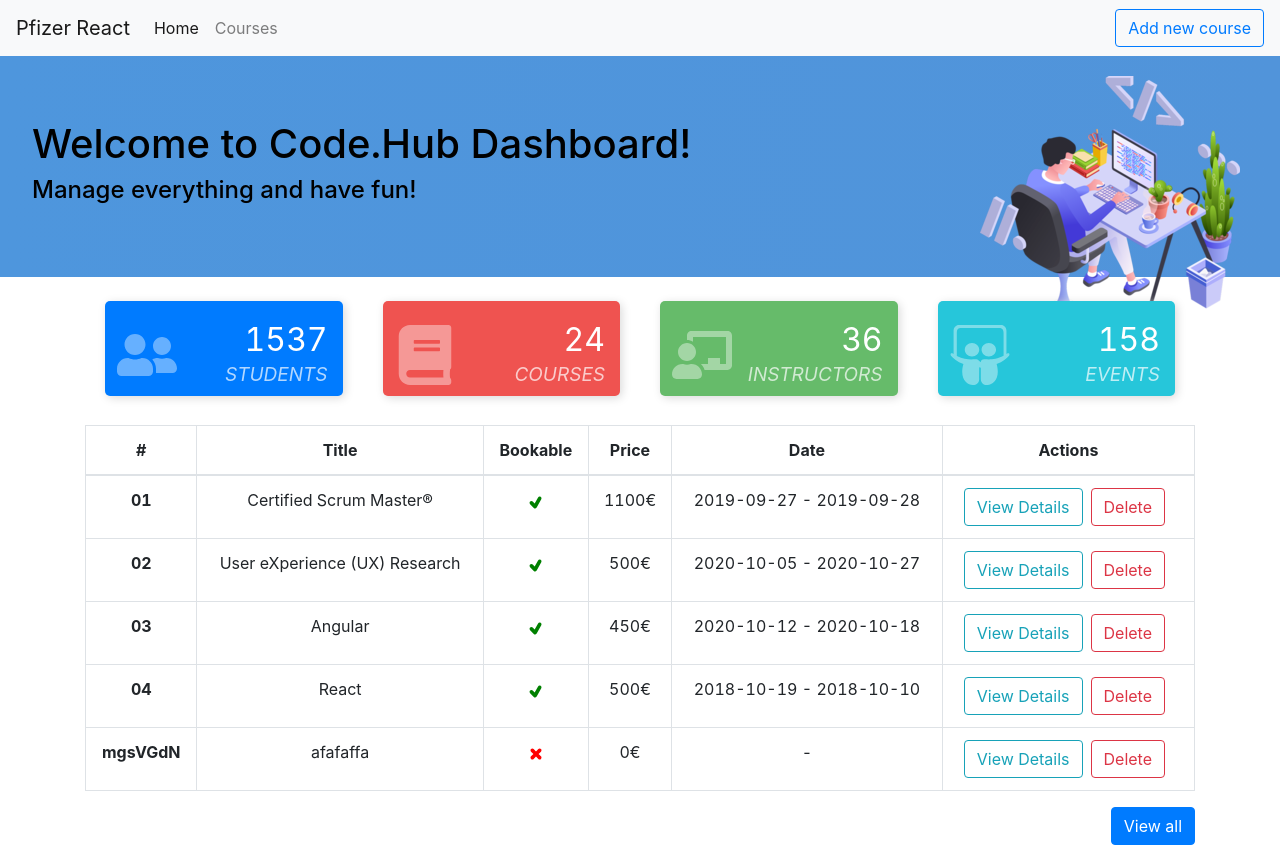
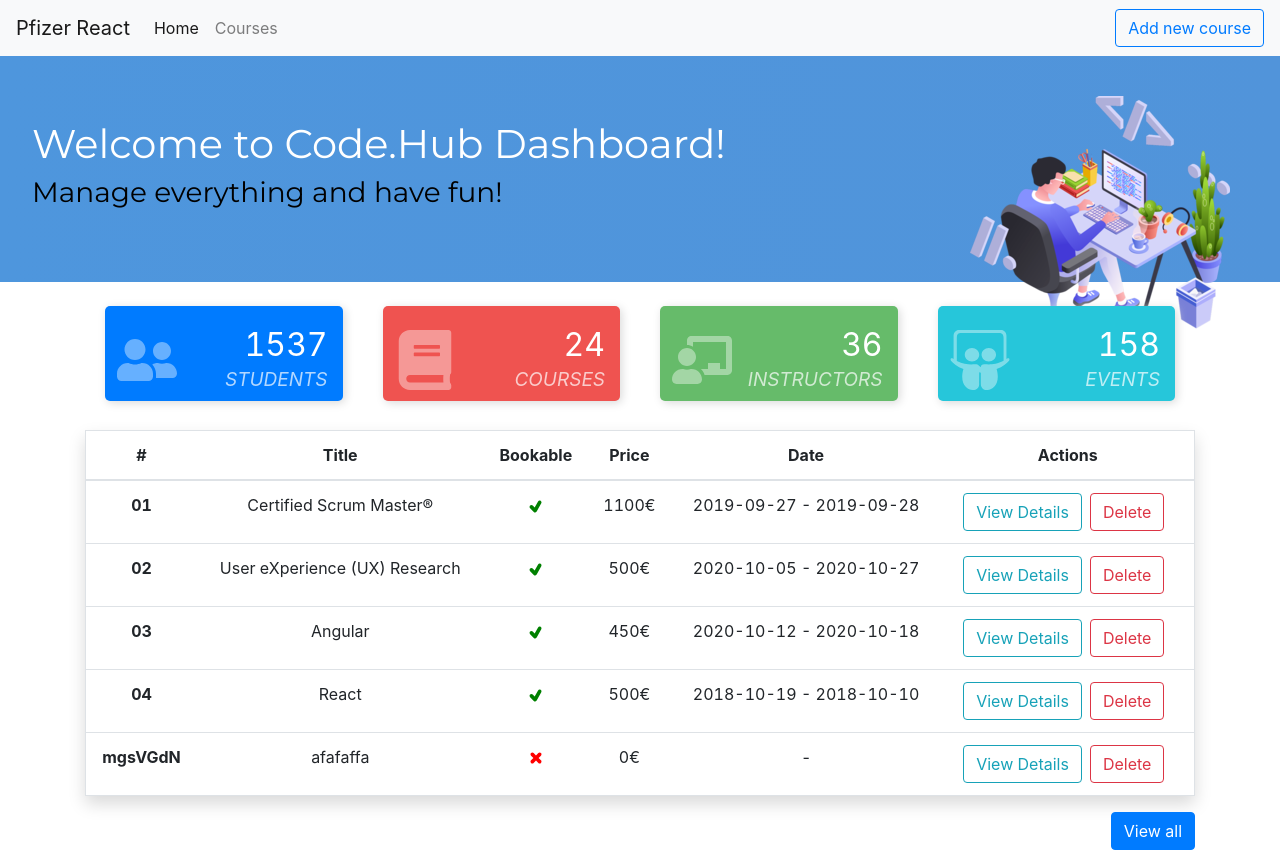
Before and after one commit to diamantisR/pfizer-react-web-app, a React (Create React App) app: page / in a window 1280 px wide. Built offline with nearby package versions, Linux system fonts and the light colour scheme; data requests are answered from the project's data file; the HTML template or start-up script is replaced by a standard one.

Commit message:
react-spinners library added / minor ui changes

```diff
--- a/package.json
+++ b/package.json
@@ -15,6 +15,7 @@
     "react-icons": "^3.11.0",
     "react-router-dom": "^5.2.0",
     "react-scripts": "4.0.0",
+    "react-spinners": "^0.9.0",
     "reactstrap": "^8.7.1",
     "web-vitals": "^0.2.4"
   },
--- a/public/index.html
+++ b/public/index.html
@@ -1,13 +1,18 @@
 <!DOCTYPE html>
 <html lang="en">
+
   <head>
     <meta charset="utf-8" />
+    <link rel="preconnect" href="https://fonts.gstatic.com">
+    <link href="https://fonts.googleapis.com/css2?family=Montserrat:wght@300;400&display=swap" rel="stylesheet">
     <link rel="icon" href="%PUBLIC_URL%/favicon.ico" />
     <meta name="viewport" content="width=device-width, initial-scale=1" />
     <title>Pfizer React</title>
   </head>
+
   <body>
     <noscript>You need to enable JavaScript to run this app.</noscript>
     <div id="root"></div>
   </body>
+
 </html>
--- a/src/components/common/CourseCard.js
+++ b/src/components/common/CourseCard.js
@@ -6,10 +6,7 @@ import { Link } from 'react-router-dom';
 const CourseCard = ({ course }) => {
   return (
     <>
-      <Card
-        style={{ width: '21rem', marginBottom: '10px' }}
-        key={course }
-      >
+      <Card style={{ width: '21rem', marginBottom: '10px' }} key={course.id}>
         <Card.Header style={{ fontSize: '1.3rem' }}>{course.title}</Card.Header>
         <Card.Img variant='top' src={course.imagePath} />
         <Card.Body>
--- a/src/components/common/WelcomeMessage.js
+++ b/src/components/common/WelcomeMessage.js
@@ -4,8 +4,8 @@ import { Jumbotron } from 'react-bootstrap';
 const WelcomeMessage = () => {
   return (
     <Jumbotron className='jumbo-welcome'>
-      <h1 style={{ color: 'black' }}>Welcome to Code.Hub Dashboard!</h1>
-      <h4 style={{ color: 'black' }}>Manage everything and have fun!</h4>
+      <h1 style={{ color: 'white' }}>Welcome to Code.Hub Dashboard!</h1>
+      <h3 style={{ color: 'black' }}>Manage everything and have fun!</h3>
       <img src={'/sw-developer.png'} alt='afaf' className='img-fluid' />
     </Jumbotron>
   );
--- a/src/components/pages/Home.js
+++ b/src/components/pages/Home.js
@@ -30,7 +30,7 @@ const Home = () => {
       <div className='container'>
         <StatsComponent />
         <div className='py-4'>
-          <Table bordered>
+          <table class='table border shadow'>
             <thead>
               <tr>
                 <th scope='col'>#</th>
@@ -74,7 +74,7 @@ const Home = () => {
                 </tr>
               ))}
             </tbody>
-          </Table>
+          </table>
           <Button className='float-right'>View all</Button>
         </div>
       </div>
--- a/src/index.css
+++ b/src/index.css
@@ -1,8 +1,6 @@
 body {
   margin: 0;
-  font-family: -apple-system, BlinkMacSystemFont, 'Segoe UI', 'Roboto', 'Oxygen',
-    'Ubuntu', 'Cantarell', 'Fira Sans', 'Droid Sans', 'Helvetica Neue',
-    sans-serif;
+  font-family: 'Montserrat', sans-serif;
   -webkit-font-smoothing: antialiased;
   -moz-osx-font-smoothing: grayscale;
 }
@@ -106,6 +104,7 @@ table {
 .jumbotron {
   margin-bottom: 1.2rem !important;
   border-radius: 0 !important;
+  font-family: 'Montserrat', sans-serif;
 }
 
 .jumbo-welcome {
@@ -135,8 +134,8 @@ table {
   position: absolute;
   width: auto;
   height: auto;
-  top: 20px;
-  right: 40px;
+  top: 40px;
+  right: 50px;
 }
 
 .not-found {
```
Also changed, not shown: 1 other file (tests, documents, lock files or other folders).
